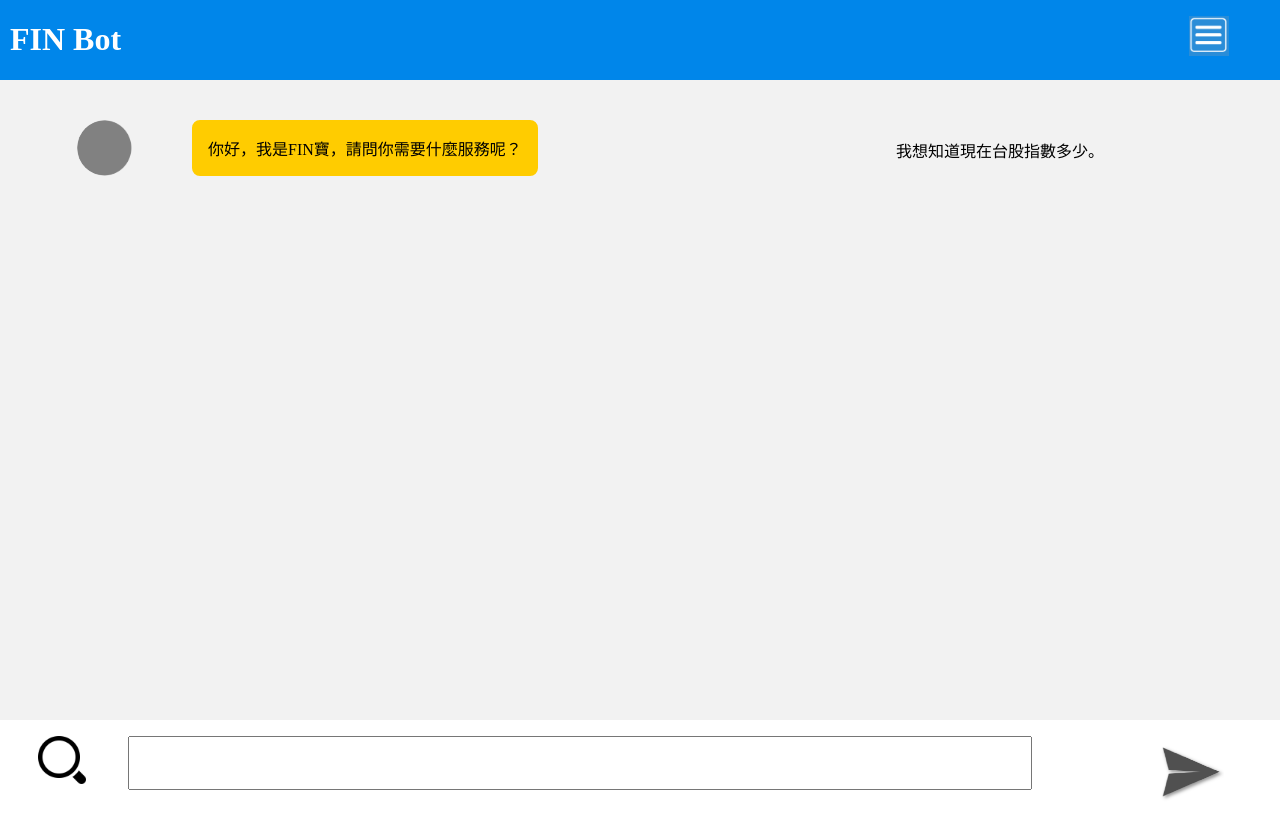
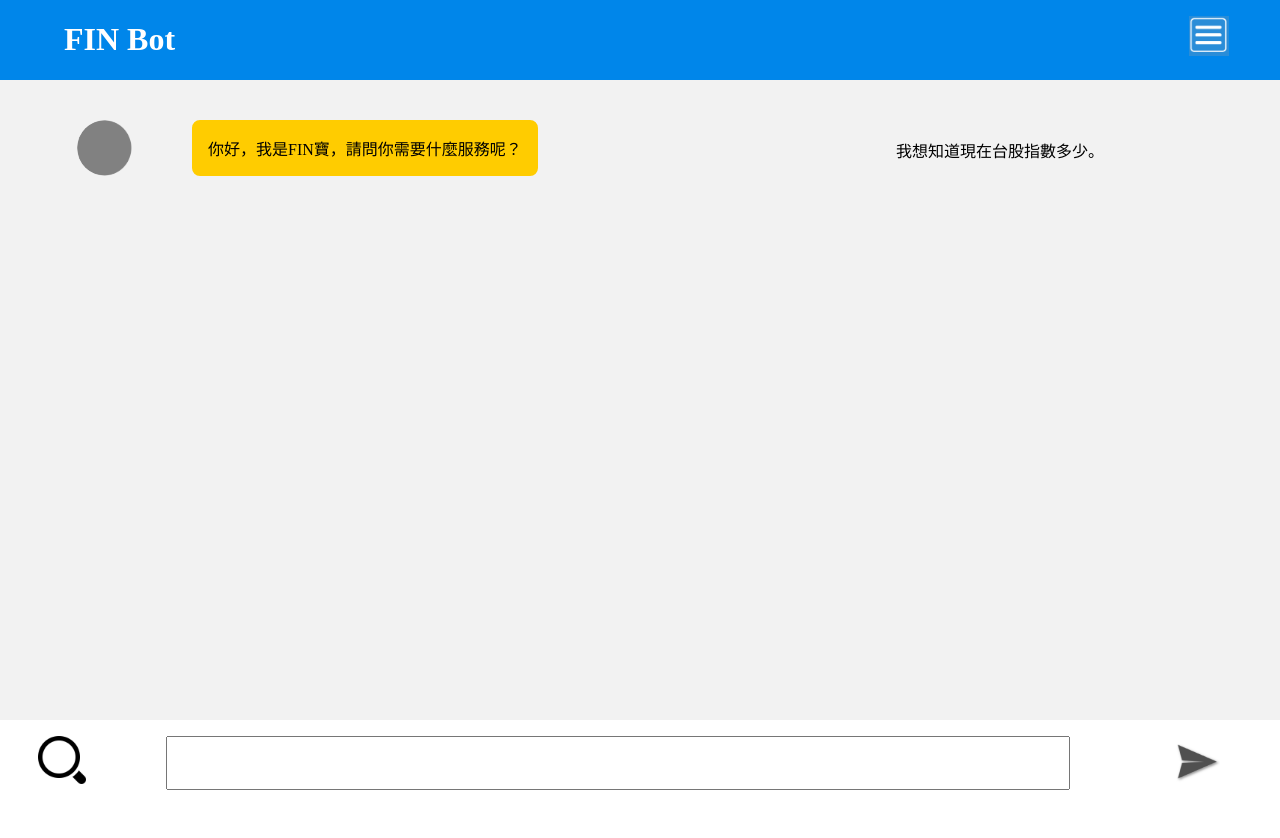
Before and after one commit to goho302jo03/FinBOT, a plain HTML site: page index.html in a window 1280 px wide. Shown: the top 838 px of the page. Drawn offline with nearby package versions, Linux system fonts and the light colour scheme.

Commit message:
too hard

```diff
--- a/finbot.css
+++ b/finbot.css
@@ -23,7 +23,7 @@ body{
 
   .top h1{
     position: absolute;
-    left: 10px;
+    left: 5vw;
     font-size: 20hv;
     color: #ffffff;
   }
@@ -97,23 +97,24 @@ body{
   #comment{
     position: absolute;
     top: 2vh;
-    left: 10vw;
+    left: 13vw;
     height: 6vh;
     width: 70vw;
+    font-size: 4vh;
   }
 
 
-   form button{
+  #send{
     position: absolute;
     top: 2vh;
     right: 5vw;
-    height: 8vh;
-    width: 8vh;
+    height: 6vh;
+    width: 6vh;
     background-color: #ffffff;
     border: 2px solid #ffffff;
   }
 
   form img{
-    height: 8vh;
-    width: 8vh;
+    height: 5.5vh;
+    width: 5.5vh;
   }
--- a/finbot.js
+++ b/finbot.js
@@ -1,3 +1,7 @@
+
+
+$(document).ready(function(){
+  var comment = null;
 
   function say(){
     append(document.getElementById('comment').value);
@@ -9,11 +13,12 @@ function append(line){
     dialogbox.scrollTop = dialogbox.scrollHeight;
   }
 
-$(document).ready(function(){
-
   $('#fun').on('click',function(){
     $('#funul').toggle('slow');
   });
 
-
+  $('#send').on('click',function(){
+    comment = document.getElementById('comment')
+    document.write(comment+'<br/>');
   });
+});
```
Lines whose indentation alone changed are shown as unchanged.
